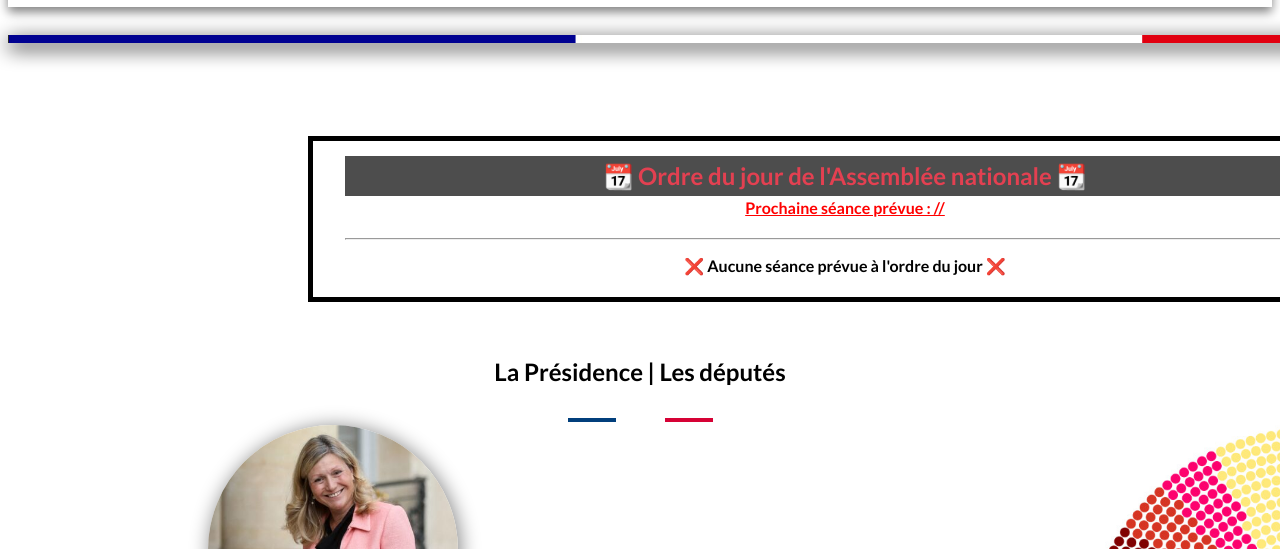
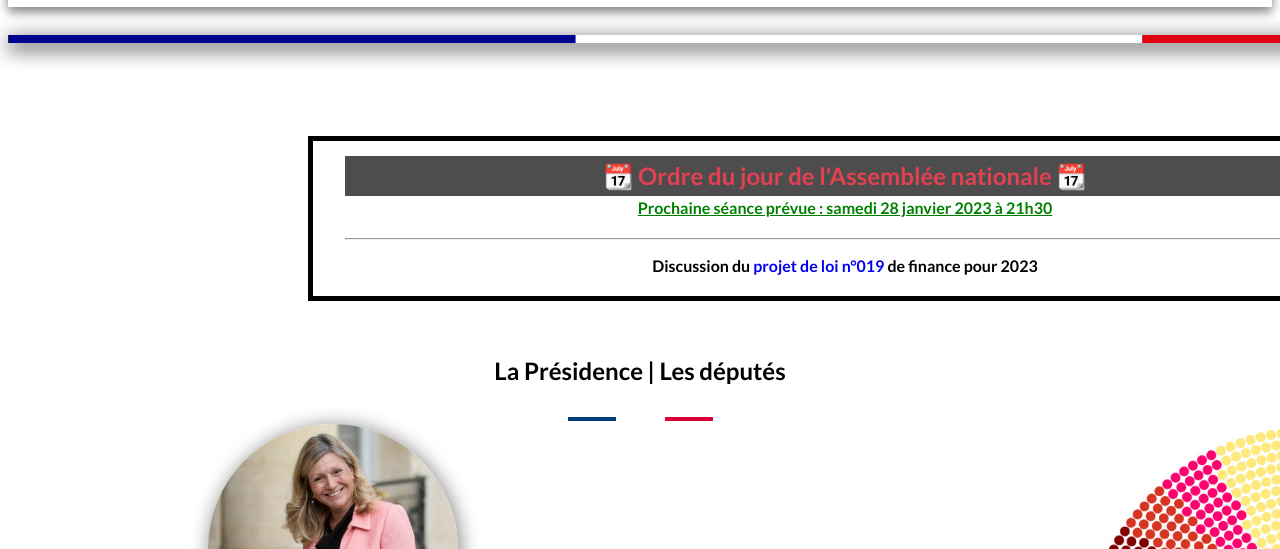
Before and after one commit to MaxenceGue21/website-an-fictif, a plain HTML site: page index.html in a window 1280 px wide. Shown: the part 251-800 px from the top of the page. Drawn offline with Linux system fonts and the light colour scheme.

Commit message:
🟡 Mise à jour de l'ordre du jour
Signed-off-by: Maxence <107473548+MaxenceGue21@users.noreply.github.com>

```diff
--- a/index.html
+++ b/index.html
@@ -51,13 +51,21 @@
         <h2 class="title_assembly-agenda">
           📆 Ordre du jour de l'Assemblée nationale 📆
         </h2>
-        <h4 class="next_seance" style="color: red">
-          Prochaine séance prévue : //
+        <h4 class="next_seance" style="color: green">
+          Prochaine séance prévue : samedi 28 janvier 2023 à 21h30
         </h4>
         <hr />
         <!-- TODO DIV [Assembly-Agenda content]-->
         <div class="Assembly-Agenda_content">
-          <p>❌ Aucune séance prévue à l'ordre du jour ❌</p>
+          <p>
+            Discussion du
+            <a
+              href="https://docs.google.com/document/d/10nGtjSA745k7IJsXl-Lf1mg5W8YLu3jf7yJU_FztGUE/edit?usp=sharing"
+              style="text-decoration: none"
+              >projet de loi n°019</a
+            >
+            de finance pour 2023
+          </p>
         </div>
       </div>
     </section>
```
